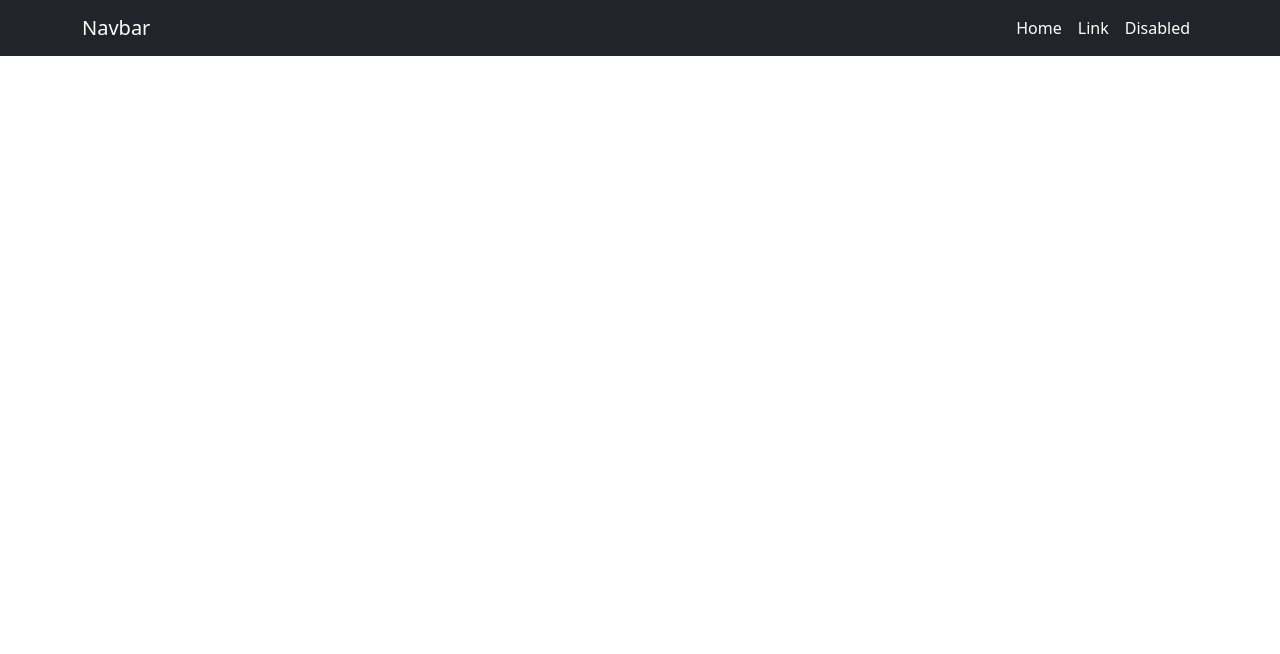
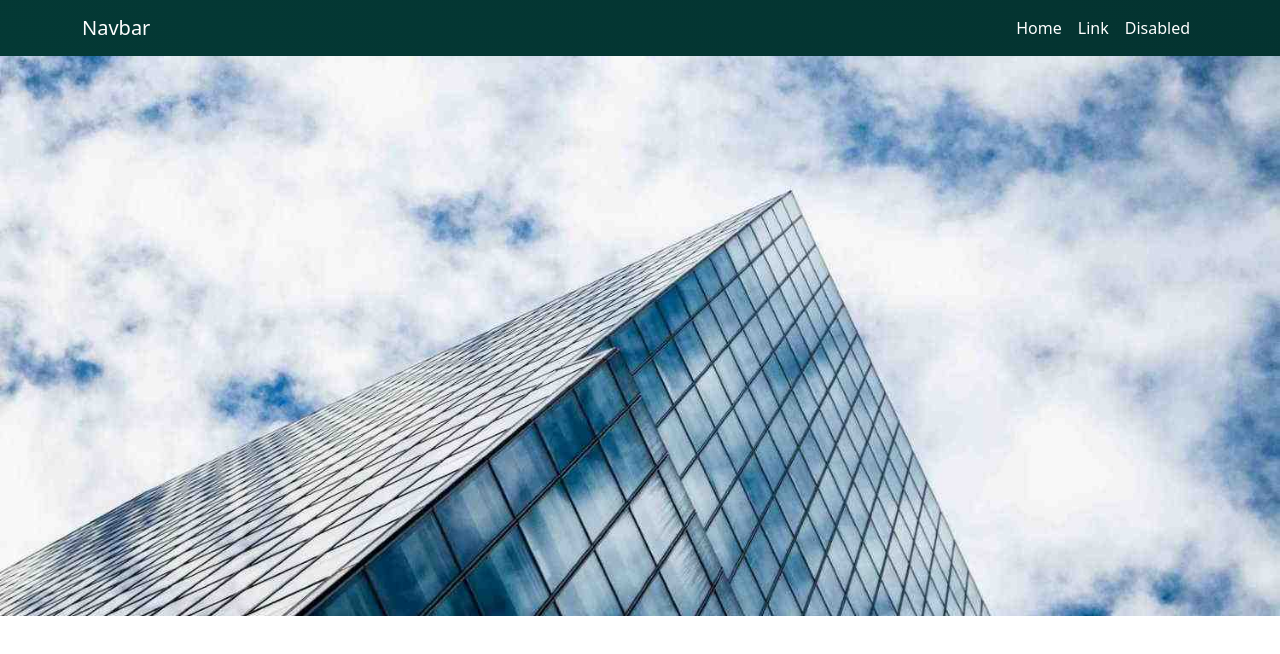
Before and after one commit to Haseeb93010/br-architects, a plain HTML site: page index.html in a window 1280 px wide. Drawn offline with nearby package versions, Linux system fonts and the light colour scheme.

Commit message:
create hero section in index.html file and set background img

```diff
--- a/index.html
+++ b/index.html
@@ -18,7 +18,9 @@
         <nav class="navbar navbar-expand-sm bg-dark navbar-dark">
             <div class="container">
                 <a class="navbar-brand" href="#">Navbar</a>
-              <button class="navbar-toggler" type="button" data-bs-toggle="collapse" data-bs-target="#navbarSupportedContent" aria-controls="navbarSupportedContent" aria-expanded="false" aria-label="Toggle navigation">
+                <button class="navbar-toggler" type="button" data-bs-toggle="collapse"
+                    data-bs-target="#navbarSupportedContent" aria-controls="navbarSupportedContent"
+                    aria-expanded="false" aria-label="Toggle navigation">
                     <span class="navbar-toggler-icon"></span>
                 </button>
                 <div class="collapse navbar-collapse" id="navbarSupportedContent">
@@ -37,6 +39,17 @@
             </div>
         </nav>
     </header>
+    <main>
+        <div class="hero-section">
+            <div class="container-fluid">
+                <div class="row">
+                    <div class="col">
+
+                    </div>
+                </div>
+            </div>
+        </div>
+    </main>
     <!-- Boottrap js CDN -->
     <script src="https://cdn.jsdelivr.net/npm/bootstrap@5.3.3/dist/js/bootstrap.bundle.min.js"
         integrity="sha384-YvpcrYf0tY3lHB60NNkmXc5s9fDVZLESaAA55NDzOxhy9GkcIdslK1eN7N6jIeHz"
--- a/styles/style.css
+++ b/styles/style.css
@@ -0,0 +1,10 @@
+.navbar{
+    background: linear-gradient(45deg,#043935,#043330) !important;
+}
+.hero-section{
+    min-height: 70vh;
+    background: url('/assets/images/architect.jpg');
+    background-repeat: no-repeat;
+    background-size: cover;
+    background-position: center;
+}
```
Also changed, not shown: assets/images/architect.jpg (added), assets/images/css-7-css.png (added), assets/images/css-7-html.png (added), assets/images/house2.jpg (added), assets/images/house3.jpg (added), assets/images/house4.jpg (added), assets/images/house5.jpg (added), assets/images/map.jpg (added), assets/images/team1.jpg (added), assets/images/team2.jpg (added), assets/images/team3.jpg (added), assets/images/team4.jpg (added). Lines whose indentation alone changed are shown as unchanged.
